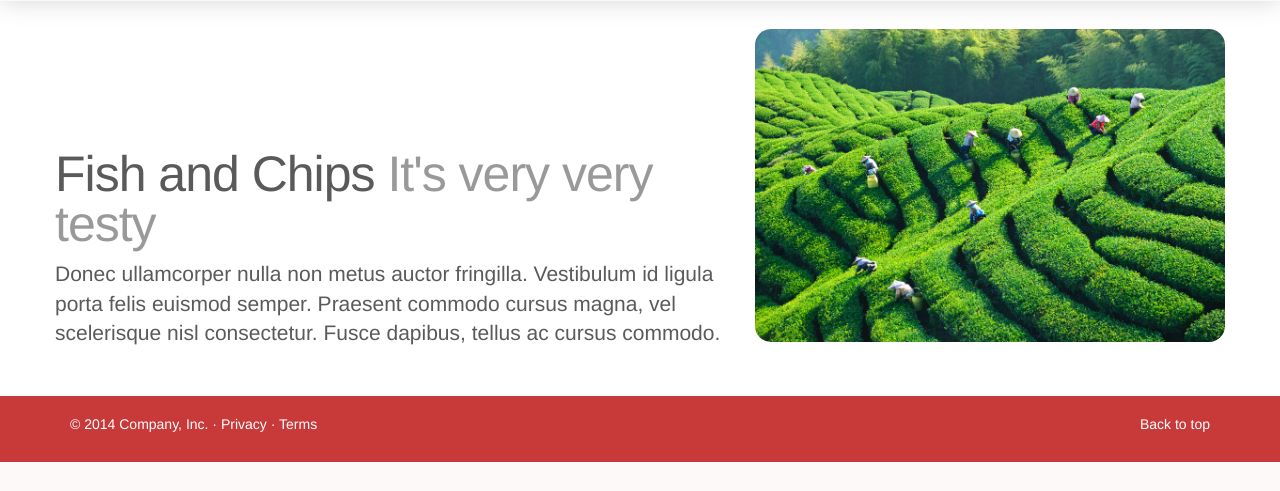
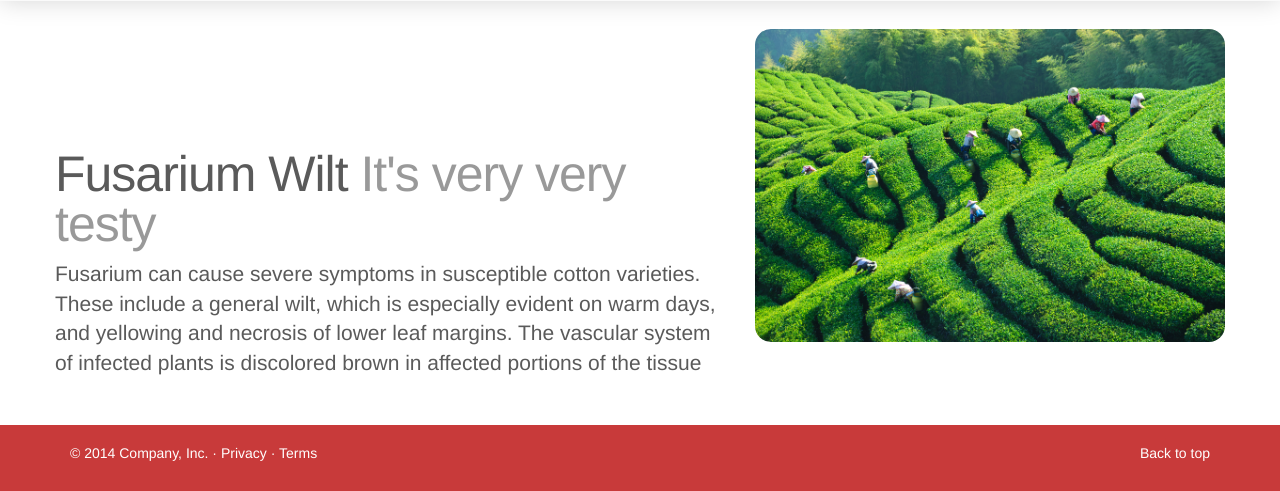
Before and after one commit to pavan-bandi/karshak, a Django app: page / in a window 1280 px wide. Shown: the part 2156-2647 px from the top of the page. Before the commit the page ends 2618 px from the top, so only its background shows below. Run offline with Django 4.2, Linux system fonts and the light colour scheme; data comes from the database, SQL or seed files in the repository; some libraries are stand-ins or nearby versions.

Commit message:
Update index.html

```diff
--- a/plantdiseases/templates/index.html
+++ b/plantdiseases/templates/index.html
@@ -236,9 +236,8 @@ img:hover {
       <div class="item active">
       <div class="row featurette">
         <div class="col-md-7">
-          <h2 class="featurette-heading">Fish and Chips <span class="text-muted">It's very very testy</span></h2>
-          <p class="lead">Donec ullamcorper nulla non metus auctor fringilla. Vestibulum id ligula porta felis euismod semper. Praesent commodo cursus magna, vel scelerisque nisl consectetur. Fusce dapibus, tellus ac cursus commodo.</p>
-        </div>
+          <h2 class="featurette-heading">Fusarium Wilt <span class="text-muted">It's very very testy</span></h2>
+          <p class="lead">Fusarium can cause severe symptoms in susceptible cotton varieties. These include a general wilt, which is especially evident on warm days, and yellowing and necrosis of lower leaf margins. The vascular system of infected plants is discolored brown in affected portions of the tissue</div>
         <div class="col-md-5">
           <img src="{% static 'assets/images/plants.png'%}" alt="Fish and Chips">
         </div>
```
